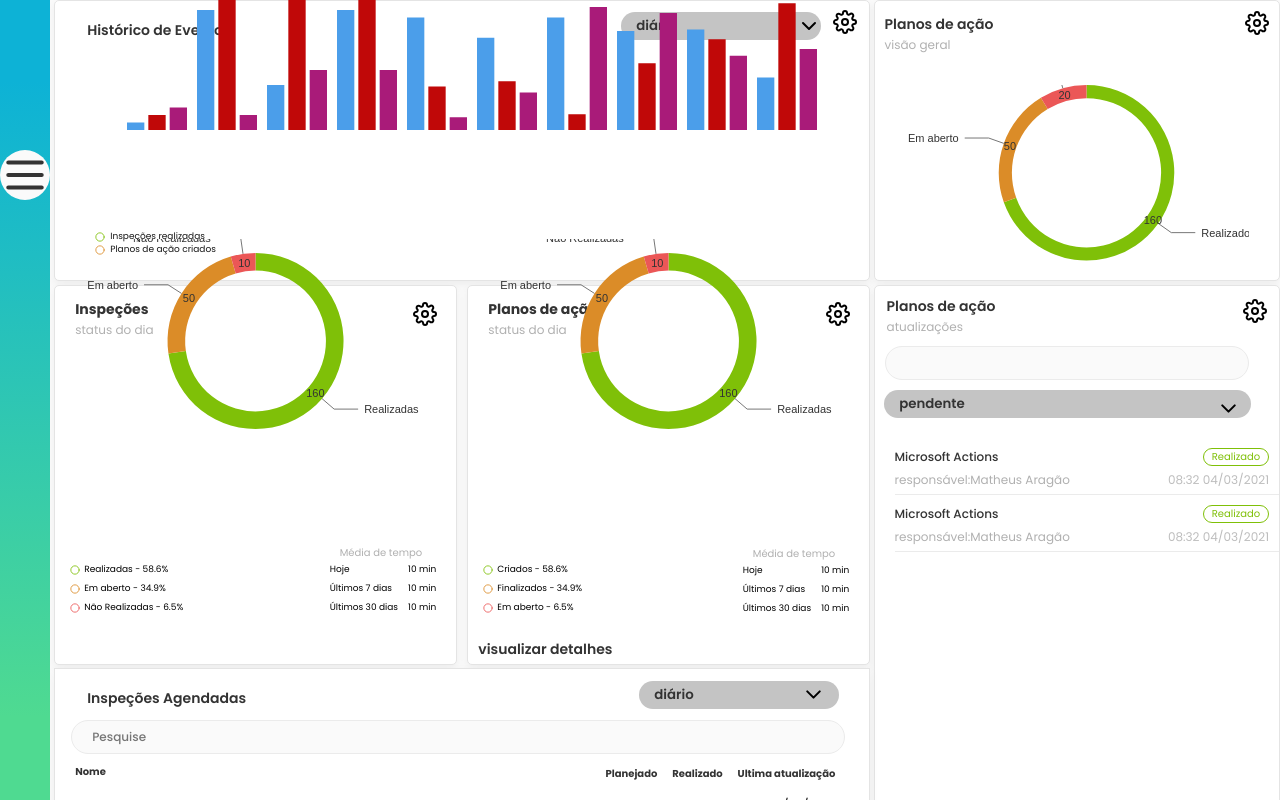
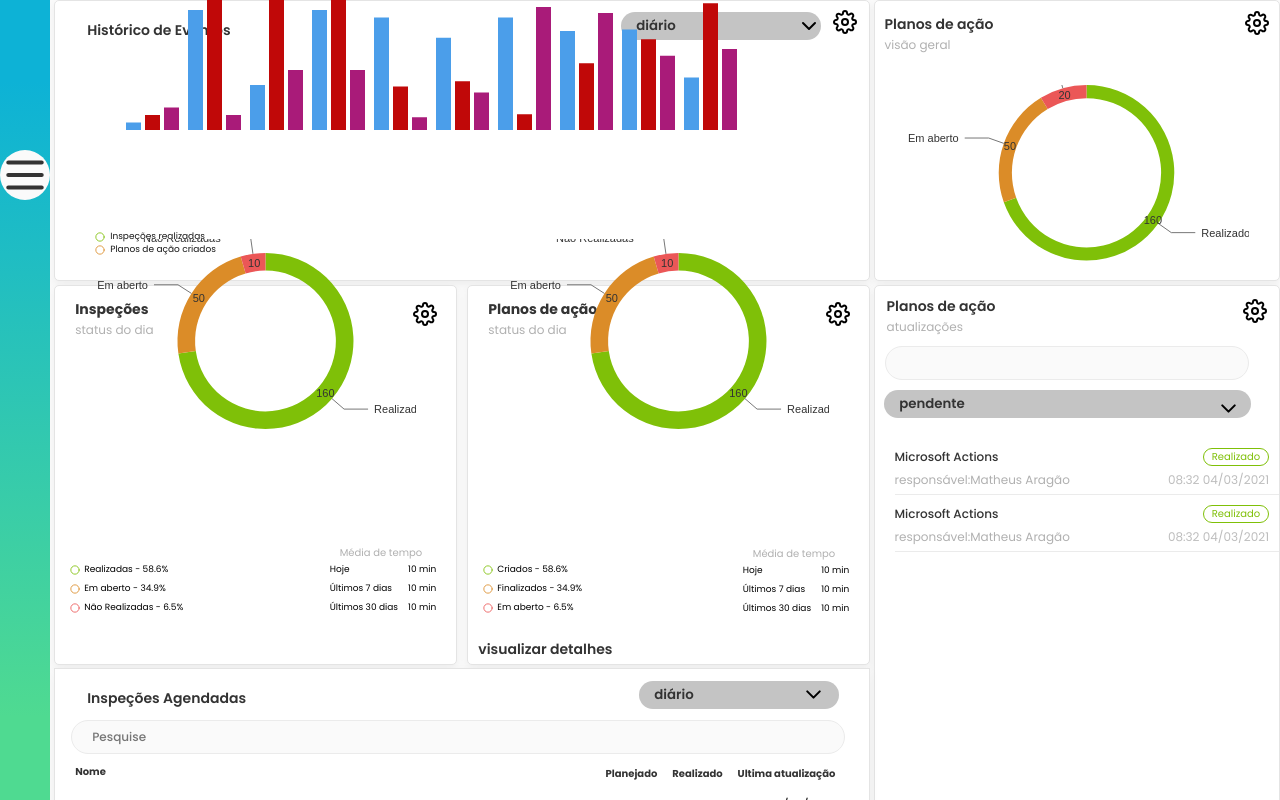
Before and after one commit to matheusaragaofs/tt_responsive_project, a React (Create React App) app: page / in a window 1280 px wide. Shown: the top 800 px of the page. Built offline with nearby package versions, Linux system fonts and the light colour scheme.

Commit message:
layout pra desktop ok pra firefox

```diff
--- a/src/Components/GraphicContentGraph/index.tsx
+++ b/src/Components/GraphicContentGraph/index.tsx
@@ -7,7 +7,7 @@ interface dataProps {
 const GraphOfGraphicContent: React.FC<dataProps> = ({ data }) => (
   <ResponsivePie
     data={data}
-    margin={{ top: 14, right: 80, bottom: 10, left: 80 }}
+    margin={{ top: 14, right: 40, bottom: 10, left: 100 }}
     innerRadius={0.8}
     colors={['#7FC008', '#DB8C28', '#EB5757']}
     borderColor={{ from: 'color', modifiers: [['darker', 0.2]] }}
--- a/src/main/styles.ts
+++ b/src/main/styles.ts
@@ -14,6 +14,12 @@ export const Container = styled.div`
     background-color: yellow;
     grid-area: nav;
   }
+ /* Tablet */
+  /* @media only screen and (max-width:1040px){
+
+
+
+  } */
 
 
 `
@@ -47,7 +53,7 @@ export const HistoryEvent = styled.div`
     }
   }
   > section {
-    display: flex;
+    width:90%;
     height: 180px;
   }
 
@@ -401,6 +407,7 @@ export const C3Section = styled.div`
     }
   }
    section {
+     width:90%;
     height: 200px;
 
   }
@@ -517,6 +524,7 @@ width:50%;
     }
   }
   section {
+    width:90%;
     height: 200px;
   }
   div {
```
